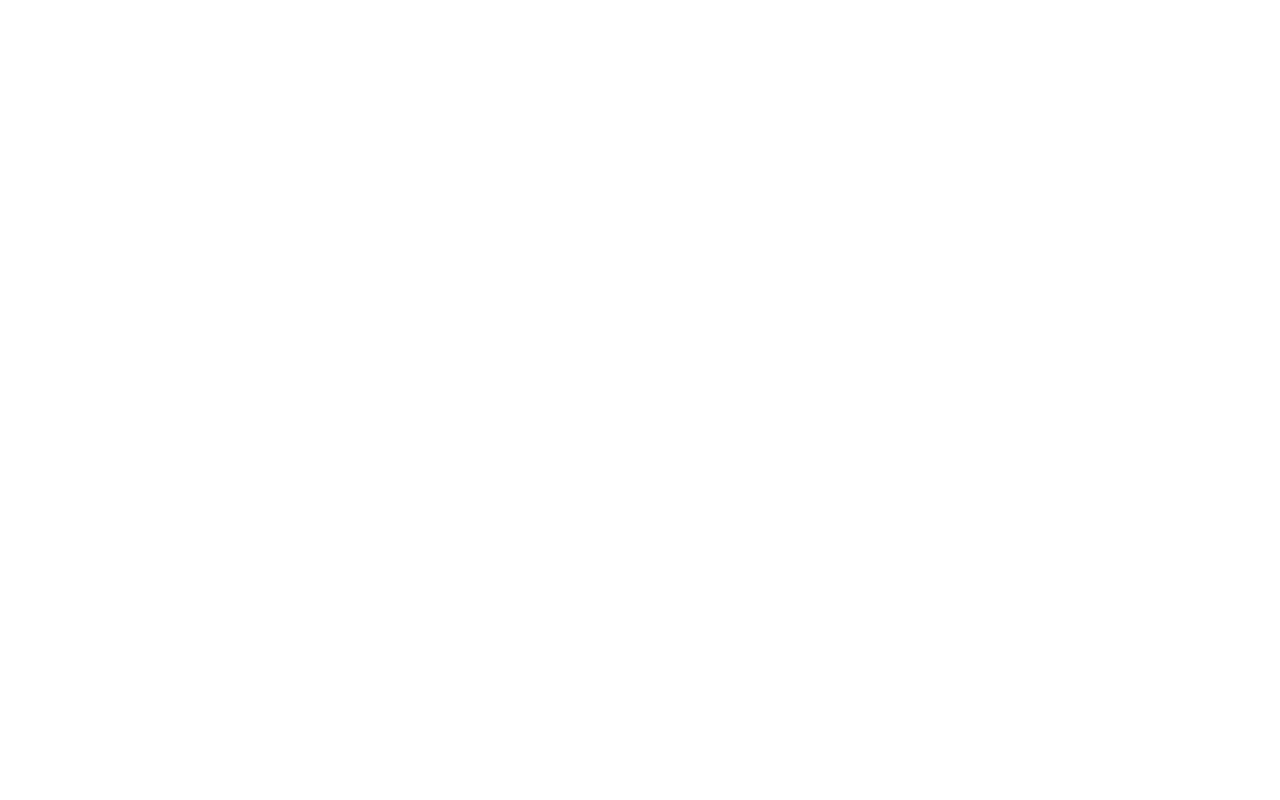
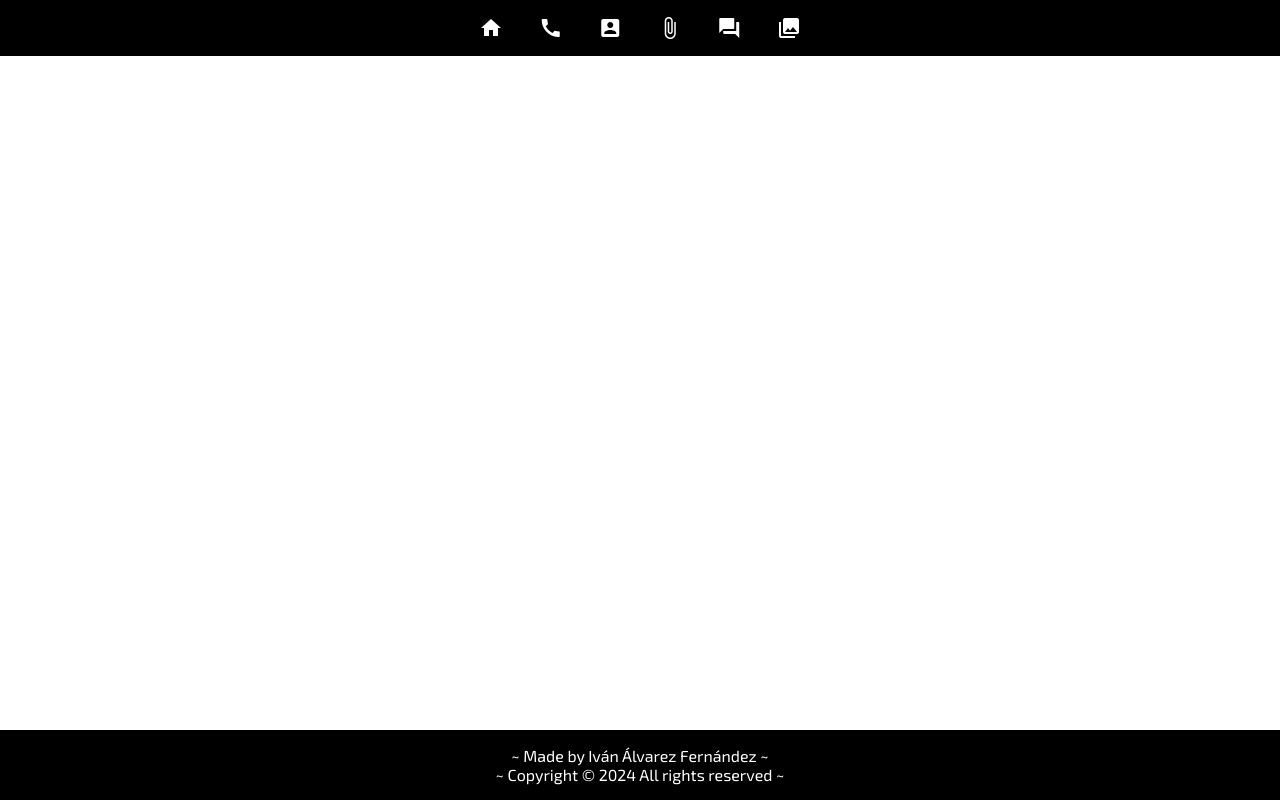
Before and after one commit to ivanaf03/ivanaf03.github.io, a plain HTML site: page html/bio.html in a window 1280 px wide. Drawn offline with Linux system fonts and the light colour scheme.

Commit message:
nav and footer done

```diff
--- /dev/null
+++ b/css/general_styles.css
@@ -0,0 +1,32 @@
+* {
+    margin: 0;
+    padding: 0;
+    font-size: 100%;
+    font-family: "Exo 2", sans-serif;
+}
+
+/*Navigation menu*/
+nav {
+    background-color: black;
+    text-align: center;
+}
+
+nav a i {
+    color: white;
+    margin: 1rem;
+}
+
+nav a:active i {
+    color: lightskyblue;
+}
+
+footer {
+    background-color: black;
+    color: white;
+    text-align: center;
+    padding-top: 1rem;
+    padding-bottom: 1rem;
+    bottom: 0;
+    position:fixed;
+    width: 100%;
+}
--- a/html/bio.html
+++ b/html/bio.html
@@ -9,10 +9,28 @@
     <meta name="author" content="Iván Álvarez Fernández"/>
     <meta name="descripction" content="Personal portfolio"/>
 
+    <link rel="stylesheet" href="../css/general_styles.css">
+    <script src="../js/year.js"></script>
+
     <link rel="shortcut icon" href="favicon/favicon.ico" type="image/x-icon"/>
+    <link rel="stylesheet" href="https://fonts.googleapis.com/icon?family=Material+Icons">
 
+    <link href="https://fonts.googleapis.com/css2?family=Exo+2:ital,wght@0,100..900;1,100..900&display=swap" rel="stylesheet">
 </head>
 <body>
+    <nav>
+        <a href="../index.html"><i class="material-icons">home</i></a>
+        <a href="about.html"><i class="material-icons">call</i></a>
+        <a href="bio.html"><i class="material-icons">account_box</i></a>
+        <a href="blog.html"><i class="material-icons">attach_file</i></a>
+        <a href="forum.html"><i class="material-icons">question_answer</i></a>
+        <a href="gallery.html"><i class="material-icons">collections</i></a>
+    </nav>
 
+    <footer>
+        ~ Made by Iván Álvarez Fernández ~
+        <br>
+        ~ Copyright © <span id="year"></span> All rights reserved ~
+    </footer>
 </body>
 </html>
--- /dev/null
+++ b/js/year.js
@@ -0,0 +1,4 @@
+document.addEventListener('DOMContentLoaded', function() {
+    const year = new Date().getFullYear();
+    document.getElementById('year').textContent = year;
+});
```
Also changed, not shown: html/about.html (+18 -0 lines), html/blog.html (+18 -0 lines), html/forum.html (+18 -0 lines), html/gallery.html (+18 -0 lines), index.html (+1 -1 lines).
